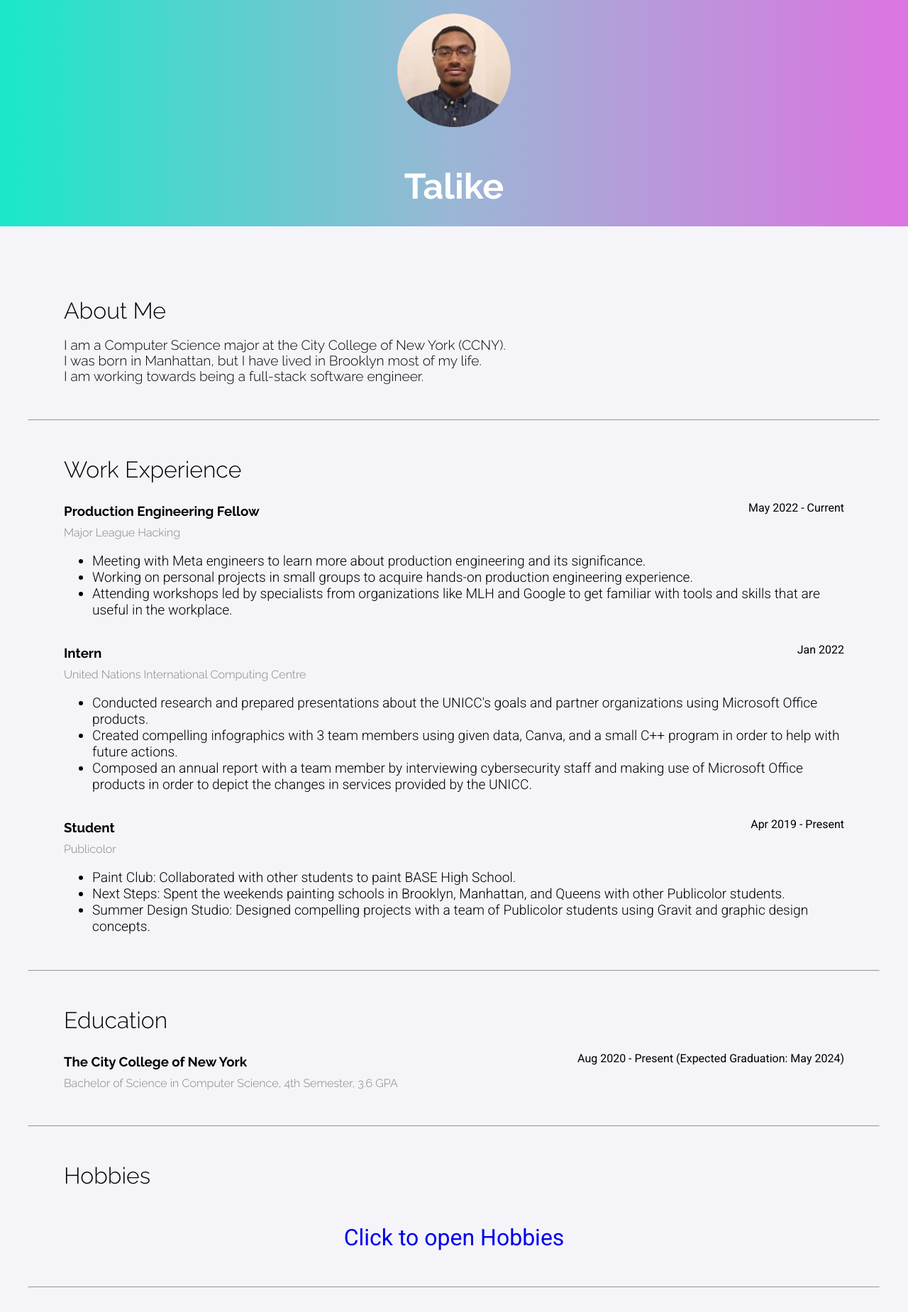
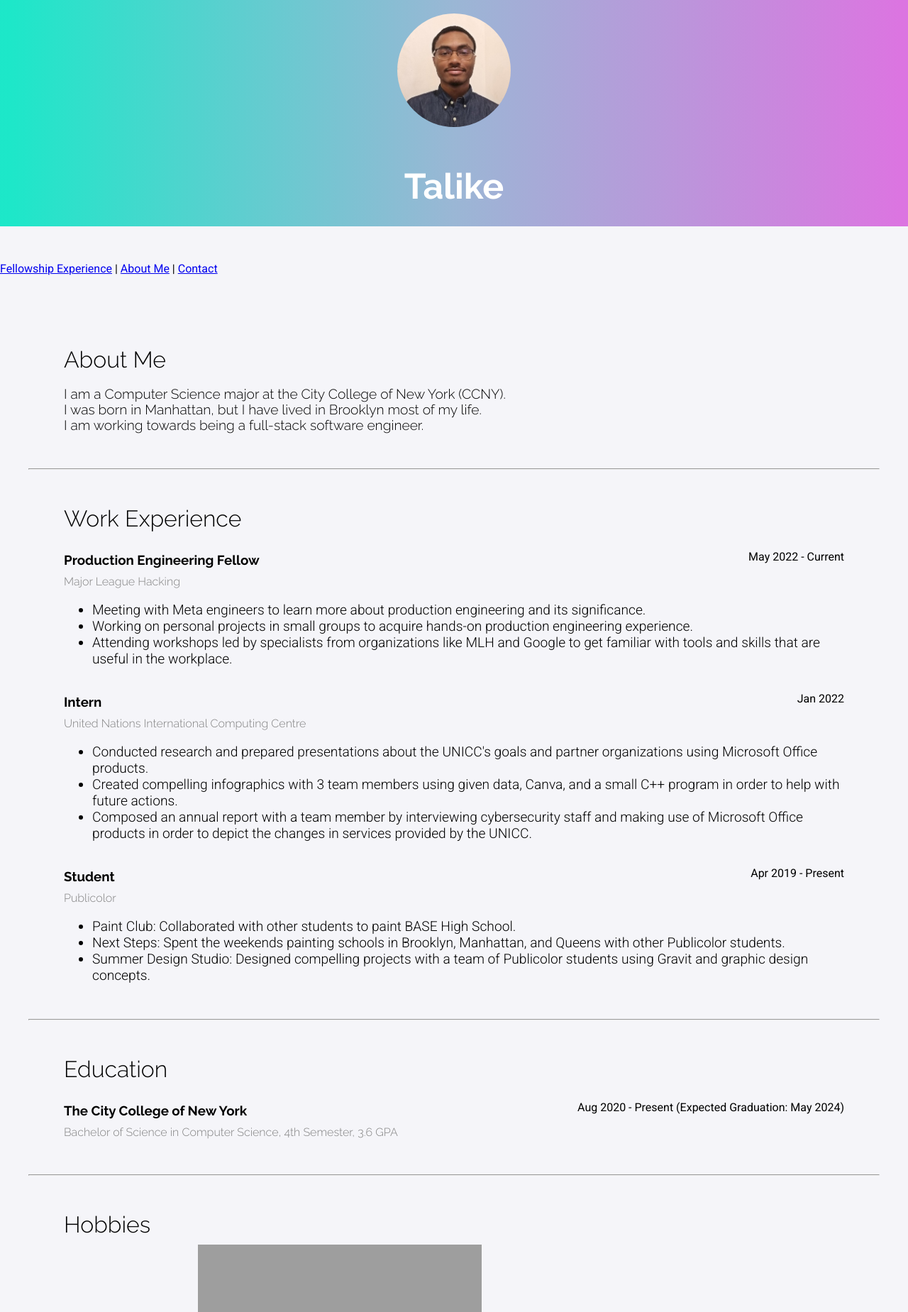
Before and after one commit to MLH-Fellowship/project-pog-squad, a Flask app: page / in a window 1280 px wide. Shown: the part 71-1920 px from the top of the page at 71% size. Run offline with Flask 2, Linux system fonts and the light colour scheme; grey boxes are pictures that could not be loaded.

Commit message:
removed Hobbies page; added new pages

```diff
--- a/app/__init__.py
+++ b/app/__init__.py
@@ -18,6 +18,14 @@ app = Flask(__name__)
 def home():
     return render_template("home.html", img="Talike.jpg", title="Talike", url=os.getenv("URL"))
 
+@app.route("/about-me/")
+def about_me():
+    return render_template("about_me.html", img="Talike.jpg", title="Talike", url=os.getenv("URL"))
+
+@app.route("/contact/")
+def contact():
+    return render_template("contact.html", img="Talike.jpg", title="Talike", url=os.getenv("URL"))
+
 @app.route("/hobbies/")
 def hobbies():
     return render_template("hobbies.html", img="Talike.jpg", title="Talike", url=os.getenv("URL"))
--- a/app/static/styles/main.css
+++ b/app/static/styles/main.css
@@ -174,6 +174,7 @@ ul, p {
     font-size: large;
 }
 
+/*
 .hobbies {
     font-size: 2rem;
     text-decoration: none;
@@ -188,6 +189,7 @@ ul, p {
     transform: scale(1.25);
     color: blue;
 }
+*/
 
 .user-switch {
     position: absolute;
--- a/app/templates/home.html
+++ b/app/templates/home.html
@@ -89,13 +89,29 @@
 
 <section>
     <h2 class="section-title">Hobbies</h2>
-    <a href="{{ url_for('hobbies') }}" class="hobbies">Click to open Hobbies</a>
+    <div class="item">
+        <div class="item-details">
+            <div style="display:flex; align-items:center">
+                <h3 class="item-title">Playing Video Games</h3>
+                <img src="https://signal.avg.com/hubfs/Blog_Content/Avg/Signal/AVG%20Signal%20Images/9%20Ways%20to%20Boost%20Your%20Gaming%20Rig/How_to_Improve_Your_Gaming_PC_Performance-Hero.jpg" alt="gamer">
+            </div>
+        </div>
+    </div>
+
+    <div class="item">
+        <div class="item-details">
+            <div style="display:flex; align-items:center">
+                <h3 class="item-title">Listening to Music</h3>
+                <img src="https://static.independent.co.uk/2020/10/30/11/ariana-grande.jpg?quality=75&width=982&height=726&auto=webp" alt="ariana-grande">
+            </div>
+        </div>
+    </div>
 </section>
 
 <hr>
 
 <section>
-    <h2 class="section-title">Places I've been</h2>
+    <h2 class="section-title">Places I've Been</h2>
     <!-- Embeds map from Google Maps -->
     <iframe src="https://www.google.com/maps/d/embed?mid=1jJaW08WHeVyGnyM7ppRYygldJt2ra5g&ehbc=2E312F" width="100%" height="500"></iframe>
 </section>
--- a/app/templates/index.html
+++ b/app/templates/index.html
@@ -37,6 +37,14 @@
         <h1>{{ title }}</h1>
     </div>
 
+    <div class="tabs">
+        <a href="{{ url_for('home') }}">Fellowship Experience</a>
+        <span> | </span>
+        <a href="{{ url_for('about_me') }}">About Me</a>
+        <span> | </span>
+        <a href="{{ url_for('contact') }}">Contact</a>
+    </div>
+
     <main>
         {% block content %}{% endblock %}
     </main>
```
Also changed, not shown: app/templates/about_me.html (added), app/templates/contact.html (added).
